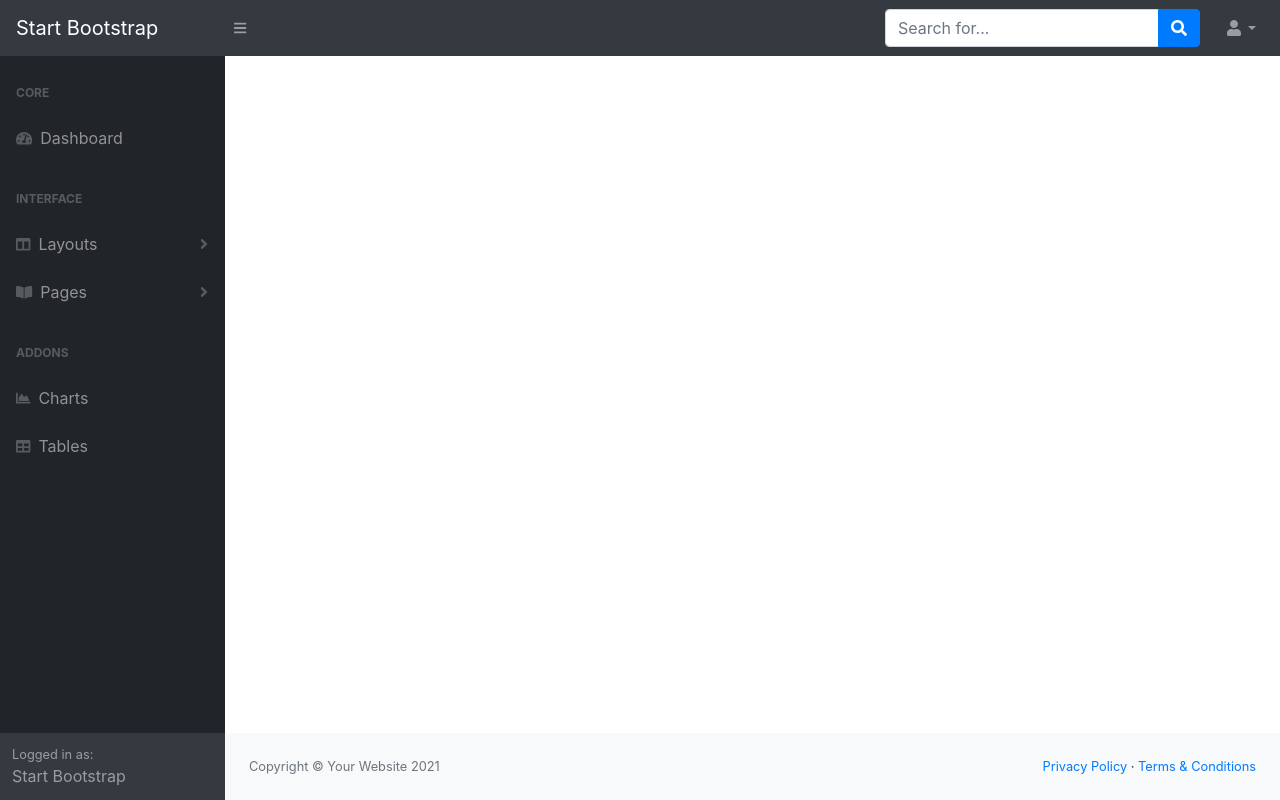
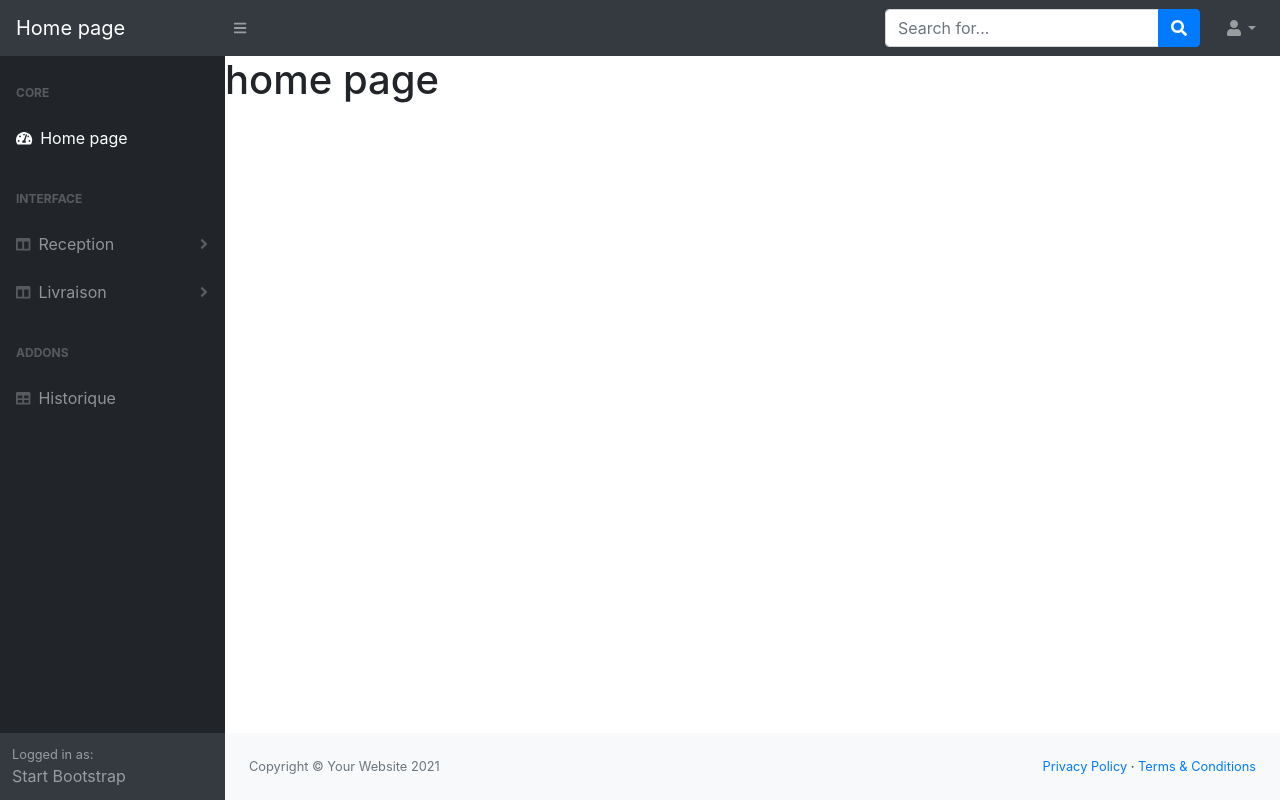
Before and after one commit to oubia/Medication-delegation-training, a Django app: page / in a window 1280 px wide. Run offline with Django 3.2, Linux system fonts and the light colour scheme; some libraries are stand-ins or nearby versions.

Commit message:
initial routes

```diff
--- a/gestion_app/main_app/templates/index.html
+++ b/gestion_app/main_app/templates/Dashboard.html
@@ -17,7 +17,7 @@
 
 <body class="sb-nav-fixed">
     <nav class="sb-topnav navbar navbar-expand navbar-dark bg-dark">
-        <a class="navbar-brand" href="index.html">Start Bootstrap</a>
+        <a class="navbar-brand" href="/">Home page</a>
         <button class="btn btn-link btn-sm order-1 order-lg-0" id="sidebarToggle" href="#!"><i class="fas fa-bars"></i></button>
         <!-- Navbar Search-->
         <form class="d-none d-md-inline-block form-inline ml-auto mr-0 mr-md-3 my-2 my-md-0">
@@ -34,8 +34,8 @@
                 <a class="nav-link dropdown-toggle" id="userDropdown" href="#!" role="button" data-toggle="dropdown" aria-haspopup="true" aria-expanded="false"><i class="fas fa-user fa-fw"></i></a>
             </li>
             <div class="dropdown-menu dropdown-menu-right" aria-labelledby="userDropdown">
-                <a class="dropdown-item" href="#!">Settings</a>
-                <a class="dropdown-item" href="#!">Activity Log</a>
+                <a class="dropdown-item" href="">Settings</a>
+                <a class="dropdown-item" href="">Activity Log</a>
                 <div class="dropdown-divider"></div>
                 <a class="dropdown-item" href="login.html">Logout</a>
             </div>
@@ -47,61 +47,41 @@
                 <div class="sb-sidenav-menu">
                     <div class="nav">
                         <div class="sb-sidenav-menu-heading">Core</div>
-                        <a class="nav-link" href="index.html">
+                        <a class="nav-link" href="/">
                             <div class="sb-nav-link-icon"><i class="fas fa-tachometer-alt"></i></div>
-                            Dashboard
+                            Home page
                         </a>
                         <div class="sb-sidenav-menu-heading">Interface</div>
                         <a class="nav-link collapsed" href="#" data-toggle="collapse" data-target="#collapseLayouts" aria-expanded="false" aria-controls="collapseLayouts">
                             <div class="sb-nav-link-icon"><i class="fas fa-columns"></i></div>
-                            Layouts
+                            Reception
                             <div class="sb-sidenav-collapse-arrow"><i class="fas fa-angle-down"></i></div>
                         </a>
                         <div class="collapse" id="collapseLayouts" aria-labelledby="headingOne" data-parent="#sidenavAccordion">
                             <nav class="sb-sidenav-menu-nested nav">
-                                <a class="nav-link" href="layout-static.html">Static Navigation</a>
-                                <a class="nav-link" href="layout-sidenav-light.html">Light Sidenav</a>
+                                <a class="nav-link" href="/reception/">Reception</a>
+                                <!-- <a class="nav-link" href="layout-sidenav-light.html">Light Sidenav</a> -->
                             </nav>
                         </div>
-                        <a class="nav-link collapsed" href="#" data-toggle="collapse" data-target="#collapsePages" aria-expanded="false" aria-controls="collapsePages">
-                            <div class="sb-nav-link-icon"><i class="fas fa-book-open"></i></div>
-                            Pages
+                        <a class="nav-link collapsed" href="#" data-toggle="collapse" data-target="#collapseLayouts" aria-expanded="false" aria-controls="collapseLayouts">
+                            <div class="sb-nav-link-icon"><i class="fas fa-columns"></i></div>
+                            Livraison
                             <div class="sb-sidenav-collapse-arrow"><i class="fas fa-angle-down"></i></div>
                         </a>
-                        <div class="collapse" id="collapsePages" aria-labelledby="headingTwo" data-parent="#sidenavAccordion">
-                            <nav class="sb-sidenav-menu-nested nav accordion" id="sidenavAccordionPages">
-                                <a class="nav-link collapsed" href="#" data-toggle="collapse" data-target="#pagesCollapseAuth" aria-expanded="false" aria-controls="pagesCollapseAuth">
-                                        Authentication
-                                        <div class="sb-sidenav-collapse-arrow"><i class="fas fa-angle-down"></i></div>
-                                    </a>
-                                <div class="collapse" id="pagesCollapseAuth" aria-labelledby="headingOne" data-parent="#sidenavAccordionPages">
-                                    <nav class="sb-sidenav-menu-nested nav">
-                                        <a class="nav-link" href="login.html">Login</a>
-                                        <a class="nav-link" href="register.html">Register</a>
-                                        <a class="nav-link" href="password.html">Forgot Password</a>
-                                    </nav>
-                                </div>
-                                <a class="nav-link collapsed" href="#" data-toggle="collapse" data-target="#pagesCollapseError" aria-expanded="false" aria-controls="pagesCollapseError">
-                                        Error
-                                        <div class="sb-sidenav-collapse-arrow"><i class="fas fa-angle-down"></i></div>
-                                    </a>
-                                <div class="collapse" id="pagesCollapseError" aria-labelledby="headingOne" data-parent="#sidenavAccordionPages">
-                                    <nav class="sb-sidenav-menu-nested nav">
-                                        <a class="nav-link" href="401.html">401 Page</a>
-                                        <a class="nav-link" href="404.html">404 Page</a>
-                                        <a class="nav-link" href="500.html">500 Page</a>
-                                    </nav>
-                                </div>
+                        <div class="collapse" id="collapseLayouts" aria-labelledby="headingOne" data-parent="#sidenavAccordion">
+                            <nav class="sb-sidenav-menu-nested nav">
+                                <a class="nav-link" href="/livraison/">Livraison</a>
+                                <!-- <a class="nav-link" href="layout-sidenav-light.html">Light Sidenav</a> -->
                             </nav>
                         </div>
                         <div class="sb-sidenav-menu-heading">Addons</div>
-                        <a class="nav-link" href="charts.html">
+                        <!-- <a class="nav-link" href="charts.html">
                             <div class="sb-nav-link-icon"><i class="fas fa-chart-area"></i></div>
                             Charts
-                        </a>
-                        <a class="nav-link" href="tables.html">
+                        </a> -->
+                        <a class="nav-link" href="/historique/">
                             <div class="sb-nav-link-icon"><i class="fas fa-table"></i></div>
-                            Tables
+                            Historique
                         </a>
                     </div>
                 </div>
@@ -112,9 +92,7 @@
             </nav>
         </div>
         <div id="layoutSidenav_content">
-            <main>
-
-            </main>
+            {% block content %} {% endblock %}
             <footer class="py-4 bg-light mt-auto">
                 <div class="container-fluid">
                     <div class="d-flex align-items-center justify-content-between small">
--- /dev/null
+++ b/gestion_app/main_app/templates/home.html
@@ -0,0 +1,20 @@
+<!DOCTYPE html>
+<html lang="en">
+
+{% extends 'Dashboard.html' %}{% load static %} {% block content %}
+
+<head>
+    <meta charset="UTF-8">
+    <meta http-equiv="X-UA-Compatible" content="IE=edge">
+    <meta name="viewport" content="width=device-width, initial-scale=1.0">
+    <title>Home</title>
+</head>
+
+<body>
+    <main>
+        <h1> home page </h1>
+    </main>
+</body>
+{% endblock %}
+
+</html>
--- a/gestion_app/main_app/urls.py
+++ b/gestion_app/main_app/urls.py
@@ -2,4 +2,7 @@ from django.urls import path
 from . import views
 urlpatterns = [
     path('', views.home,name="home"),
+    path('reception/', views.reception,name="reception"),
+    path('livraison/', views.livraison,name="livraison"),
+    path('historique/', views.historique,name="historique"),
 ]
--- a/gestion_app/main_app/views.py
+++ b/gestion_app/main_app/views.py
@@ -4,4 +4,13 @@ from django.http import HttpResponse
 # Create your views here.
 
 def home(request):
-    return render(request, 'index.html')
+    return render(request, 'home.html')
+
+def reception(request):
+    return render(request,'reception.html')
+
+def livraison(request):
+    return render(request,'livraison.html')
+
+def historique(request):
+    return render(request,'historique.html')
```
Also changed, not shown: gestion_app/main_app/templates/historique.html (added, +20 -0 lines), gestion_app/main_app/templates/livraison.html (added, +20 -0 lines), gestion_app/main_app/templates/reception.html (added, +20 -0 lines), 1 other file.
